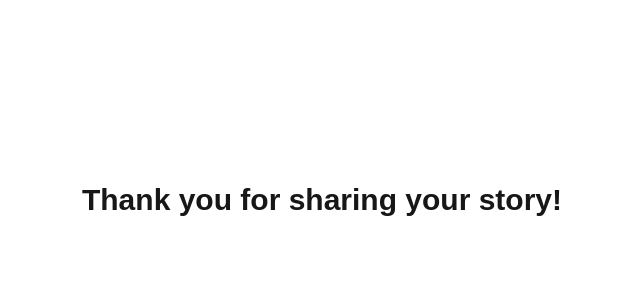
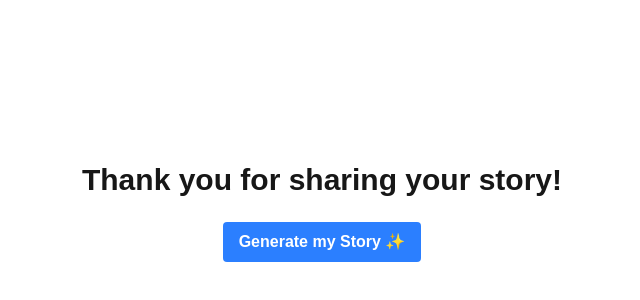
Before and after one commit to dsilberschmidt/storynest2, a Next.js app: page /summary in a window 1280 px wide. Shown: the part 188-488 px from the top of the page, without its empty margins (318-958 px from the left). Built offline with nearby package versions, Linux system fonts and the light colour scheme.

Commit message:
added botón summry

```diff
--- a/src/app/summary/page.js
+++ b/src/app/summary/page.js
@@ -5,18 +5,28 @@ import { useEffect, useState } from 'react';
 
 export default function Summary() {
   const [answers, setAnswers] = useState([]);
+  const [bio, setBio] = useState('');
+  const [loading, setLoading] = useState(false);
 
   useEffect(() => {
     const savedAnswers = JSON.parse(sessionStorage.getItem('storynest_answers')) || [];
     setAnswers(savedAnswers);
   }, []);
 
+  const generateBiography = () => {
+    setLoading(true);
+    setTimeout(() => {
+      setBio("This is a beautiful life story generated based on your memories. Thank you for sharing them with StoryNest.");
+      setLoading(false);
+    }, 2000);
+  };
+
   return (
     <main className="flex flex-col items-center justify-center min-h-screen p-4">
       <h1 className="text-3xl font-bold mb-6">Thank you for sharing your story!</h1>
 
       {answers.length > 0 && (
-        <div className="w-full max-w-md space-y-4">
+        <div className="w-full max-w-md space-y-4 mb-6">
           {answers.map((answer, index) => (
             <div key={index} className="p-4 border rounded shadow">
               <h2 className="text-lg font-semibold mb-2">Question {index + 1}</h2>
@@ -25,6 +35,23 @@ export default function Summary() {
           ))}
         </div>
       )}
+
+      {!bio && (
+        <button
+          onClick={generateBiography}
+          disabled={loading}
+          className="bg-blue-500 hover:bg-blue-700 text-white font-bold py-2 px-4 rounded"
+        >
+          {loading ? 'Generating...' : 'Generate my Story ✨'}
+        </button>
+      )}
+
+      {bio && (
+        <div className="mt-8 p-6 border rounded shadow max-w-md bg-gray-50">
+          <h2 className="text-2xl font-semibold mb-4">Your Story</h2>
+          <p className="whitespace-pre-line">{bio}</p>
+        </div>
+      )}
     </main>
   );
 }
```
